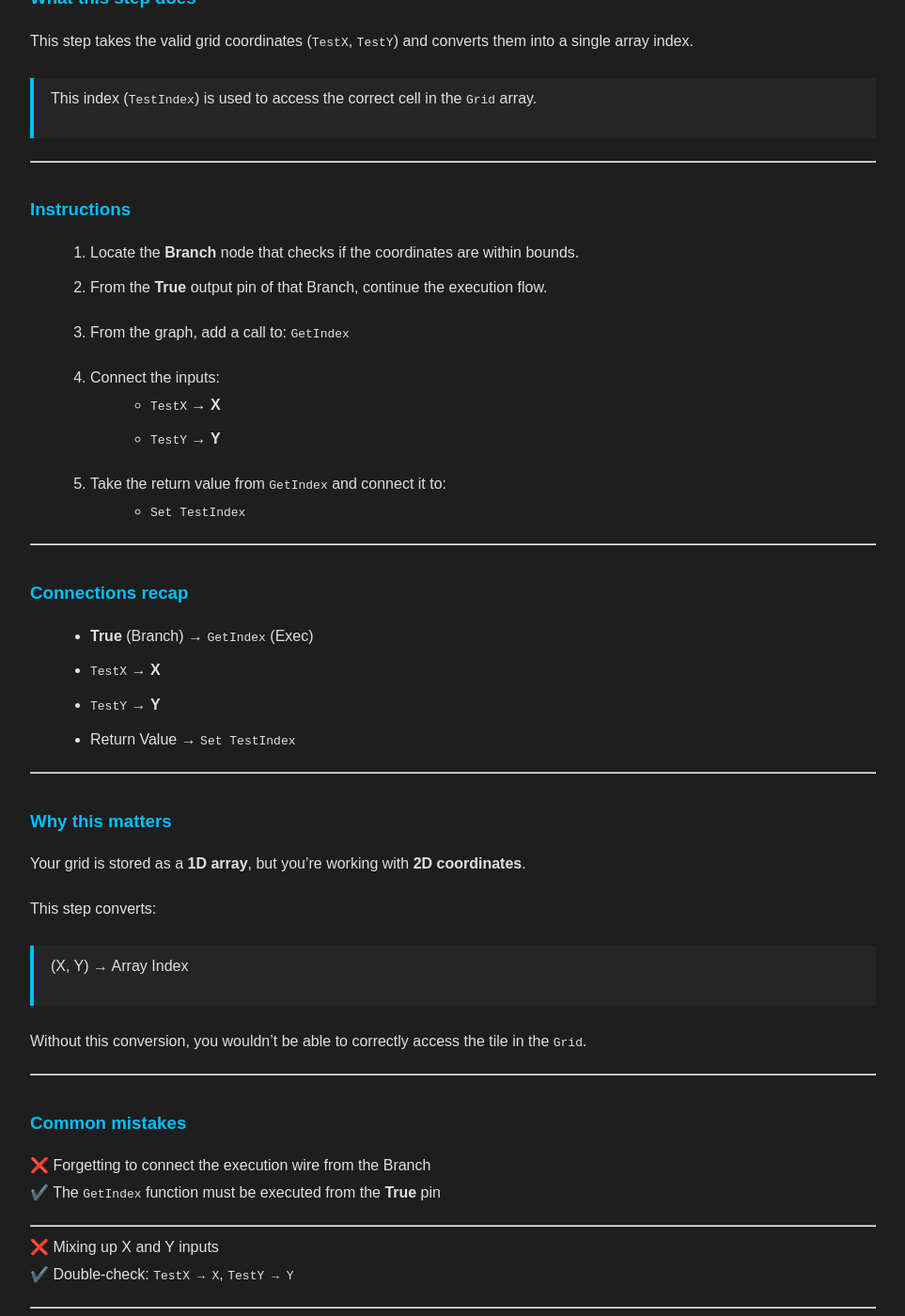
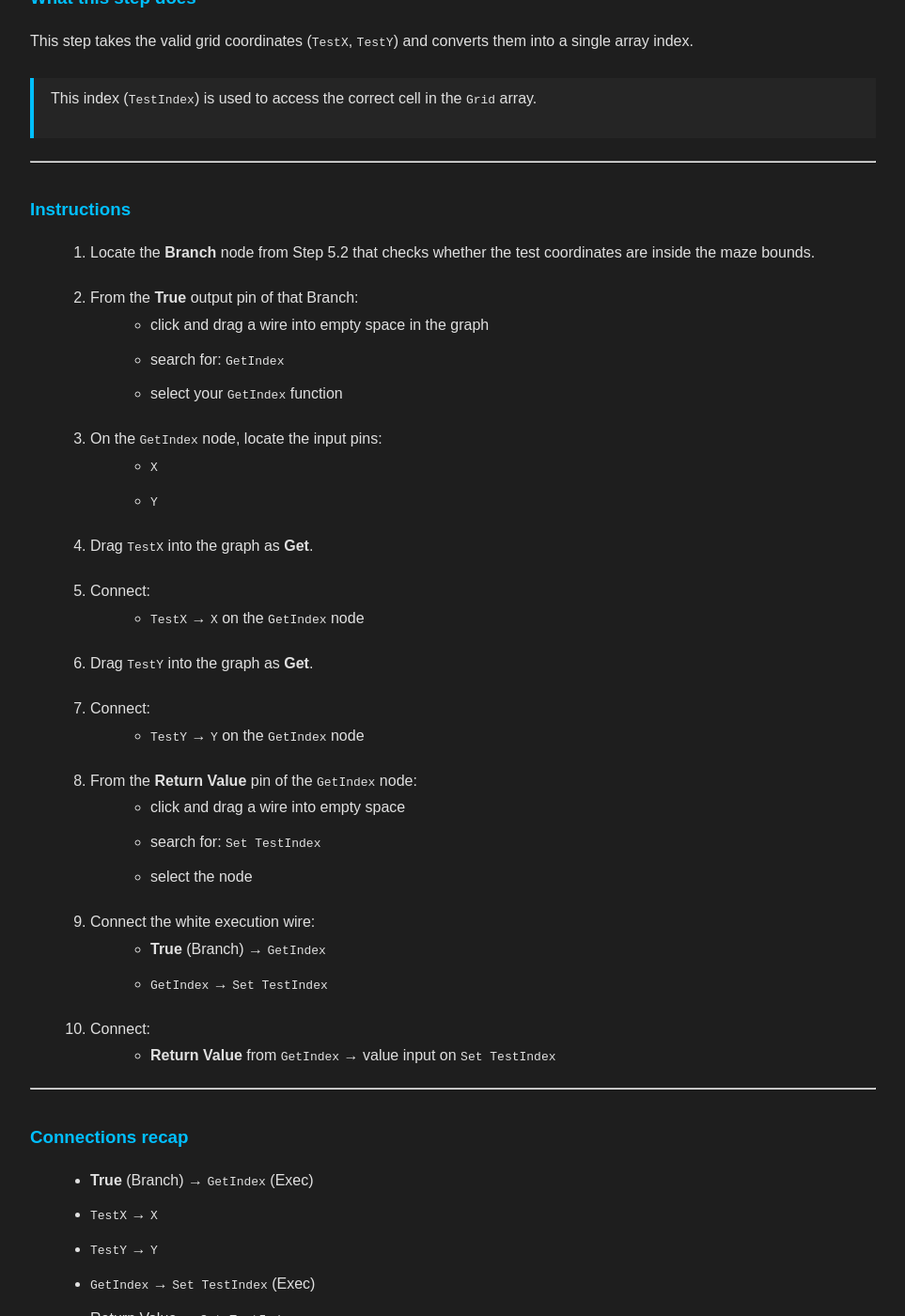
Before and after one commit to ScriptureExamined/NovawrightStudios, a Jekyll site: the page built from _posts/2025-08-02-UE5-Maze-Tutorial-using-Blueprints.md, in a window 1280 px wide and 1400 px high, scrolled down 46910 px. Shown: the whole window at 94% size, without its empty margins (158-1121 px from the left). Built offline with Jekyll 4.4.1, drawn with Linux system fonts in a browser that asks for light colours; some of the changed text lies outside the part shown.

Commit message:
Update UE5 Maze Tutorial

```diff
--- a/_posts/2025-08-02-UE5-Maze-Tutorial-using-Blueprints.md
+++ b/_posts/2025-08-02-UE5-Maze-Tutorial-using-Blueprints.md
@@ -1719,30 +1719,63 @@ This step takes the valid grid coordinates (`TestX`, `TestY`) and converts them
 
 ### Instructions
 
-1. Locate the **Branch** node that checks if the coordinates are within bounds.
-2. From the **True** output pin of that Branch, continue the execution flow.
-
-3. From the graph, add a call to:
-   `GetIndex`
-
-4. Connect the inputs:
-   - `TestX` → **X**
-   - `TestY` → **Y**
-
-5. Take the return value from `GetIndex` and connect it to:
-   - `Set TestIndex`
+1. Locate the **Branch** node from Step 5.2 that checks whether the test coordinates are inside the maze bounds.
+
+2. From the **True** output pin of that Branch:
+   - click and drag a wire into empty space in the graph
+   - search for:
+     `GetIndex`
+   - select your `GetIndex` function
+
+3. On the `GetIndex` node, locate the input pins:
+   - `X`
+   - `Y`
+
+4. Drag `TestX` into the graph as **Get**.
+
+5. Connect:
+   - `TestX` → `X` on the `GetIndex` node
+
+6. Drag `TestY` into the graph as **Get**.
+
+7. Connect:
+   - `TestY` → `Y` on the `GetIndex` node
+
+8. From the **Return Value** pin of the `GetIndex` node:
+   - click and drag a wire into empty space
+   - search for:
+     `Set TestIndex`
+   - select the node
+
+9. Connect the white execution wire:
+   - **True** (Branch) → `GetIndex`
+   - `GetIndex` → `Set TestIndex`
+
+10. Connect:
+    - **Return Value** from `GetIndex` → value input on `Set TestIndex`
 
 ---
 
 ### Connections recap
 
 - **True** (Branch) → `GetIndex` (Exec)
-- `TestX` → **X**
-- `TestY` → **Y**
+- `TestX` → `X`
+- `TestY` → `Y`
+- `GetIndex` → `Set TestIndex` (Exec)
 - Return Value → `Set TestIndex`
 
 ---
 
+### Execution flow
+
+Your white execution wires should now look like this:
+
+    Branch (True)
+        → GetIndex
+        → Set TestIndex
+
+---
+
 ### Why this matters
 
 Your grid is stored as a **1D array**, but you’re working with **2D coordinates**.
@@ -1751,24 +1784,23 @@ This step converts:
 
 > (X, Y) → Array Index
 
-Without this conversion, you wouldn’t be able to correctly access the tile in the `Grid`.
+Without this conversion, you would not be able to correctly access the tile in the `Grid`.
 
 ---
 
 ### Common mistakes
 
-❌ Forgetting to connect the execution wire from the Branch
-✔️ The `GetIndex` function must be executed from the **True** pin
-
----
+❌ Forgetting to create the `GetIndex` call from the Branch’s **True** pin
+✔️ Drag from **True** and add the `GetIndex` function
+
+❌ Forgetting the white execution wire into `Set TestIndex`
+✔️ `GetIndex` must flow into `Set TestIndex`
 
 ❌ Mixing up X and Y inputs
 ✔️ Double-check: `TestX → X`, `TestY → Y`
 
----
-
 ❌ Not storing the result
-✔️ You must use `Set TestIndex` or the value will be lost
+✔️ You must use `Set TestIndex` or the value will not be saved for the next step
 
 ---
 
@@ -1777,7 +1809,7 @@ Without this conversion, you wouldn’t be able to correctly access the tile in
 When the coordinates are valid:
 
 - `GetIndex` converts (`TestX`, `TestY`) into a single integer
-- That value is stored in `TestIndex`
+- that value is stored in `TestIndex`
 
 This index will be used in the next step to access the correct cell in the grid.
 
@@ -1805,44 +1837,116 @@ This step checks the `Visited` property of the tile at `TestIndex`.
 
 ---
 
+### Where this goes
+
+This step continues directly after Step 5.3.
+
+Your execution flow should now look like this:
+
+    Branch (Bounds Check True)
+        → GetIndex
+        → Set TestIndex
+        → (this step begins here)
+
+---
+
 ### Instructions
 
-1. Drag the `Grid` variable into the graph as **Get**.
-2. Drag off `Grid` and search for:
-   `Get (a copy)`
-3. Connect `TestIndex` to the **Index** input.
-
-   This retrieves the MazeCell at the position of `TestIndex`.
-
-4. Drag off the output of `Get (a copy)` and add:
-   `Break MazeCell`
-
-5. From the `Break MazeCell` node, locate the `Visited` output.
-
-6. Drag off `Visited` and add a:
-   `NOT` node
-
-   This flips the value:
-   - `Visited = True` → becomes `False`
-   - `Visited = False` → becomes `True`
-
-7. Add a **Branch** node.
-
-8. Connect:
-   - Output of `NOT` → **Condition** of the Branch
+#### Step 1 — Get the cell from the Grid array
+
+1. From the execution output of `Set TestIndex`:
+   - drag a wire into empty space
+   - search for:
+     `Get (a copy)`
+   - select the node
+
+2. Drag the `Grid` variable into the graph as **Get**.
+
+3. Connect:
+   - `Grid` → **Target Array** on the `Get (a copy)` node
+
+4. Drag `TestIndex` into the graph as **Get**.
+
+5. Connect:
+   - `TestIndex` → the input pin on `Get (a copy)`
+     (this pin may be labeled **Index** or **Dimension 1 Integer**)
+
+This retrieves the `MazeCell` at position `TestIndex`.
+
+---
+
+#### Step 2 — Break the MazeCell
+
+6. From the output of `Get (a copy)`:
+   - drag a wire into empty space
+   - search for:
+     `Break MazeCell`
+   - select the node
+
+This gives you access to the cell’s data (X, Y, Visited, IsWall).
+
+---
+
+#### Step 3 — Check the Visited value
+
+7. From the `Visited` output pin on `Break MazeCell`:
+   - drag a wire into empty space
+   - search for:
+     `NOT`
+   - select the Boolean **NOT** node
+
+This flips the value:
+
+- `Visited = True` → becomes `False`
+- `Visited = False` → becomes `True`
+
+---
+
+#### Step 4 — Add the Branch
+
+8. From the output of the `NOT` node:
+   - drag a wire into empty space
+   - search for:
+     `Branch`
+   - select the Branch node
+
+9. Connect the execution flow:
+   - `Set TestIndex` → `Branch`
+
+10. Connect:
+   - `NOT` output → **Condition** on the Branch
 
 ---
 
 ### Connections recap
 
-- `Grid` → `Get (a copy)`
-- `TestIndex` → **Index**
+- `Set TestIndex` → `Branch)` (Exec)
+- `Grid` → **Target Array**
+- `TestIndex` → **Index / Dimension 1 Integer**
 - Output → `Break MazeCell`
 - `Visited` → `NOT`
 - `NOT` → **Branch Condition**
 
 ---
 
+### Execution flow
+
+Your white execution wires should now look like this:
+
+    Set TestIndex
+        → Branch
+
+---
+
+### What this means
+
+The Branch will return:
+
+- **True** → the tile has **NOT** been visited (valid neighbor)
+- **False** → the tile has already been visited (skip it)
+
+---
+
 ### Why this matters
 
 Maze generation only works correctly if we avoid revisiting tiles.
@@ -1856,6 +1960,11 @@ If you skip this, your maze can loop back on itself and break the algorithm.
 ---
 
 ### Common mistakes
+
+❌ Forgetting to connect the execution wire into `Get (a copy)`
+✔️ The node must run as part of the execution flow
+
+---
 
 ❌ Forgetting to use `TestIndex` as the Index
 ✔️ Always use `TestIndex` to check the correct tile
@@ -1867,8 +1976,8 @@ If you skip this, your maze can loop back on itself and break the algorithm.
 
 ---
 
-❌ Using the wrong variable instead of `Grid`
-✔️ Make sure you're pulling from your main grid array
+❌ Not connecting `Get (a copy)` to the Branch execution
+✔️ The Branch must execute after retrieving the cell
 
 ---
 
@@ -1883,6 +1992,10 @@ If you skip this, your maze can loop back on itself and break the algorithm.
 - If the tile **has been visited**, the Branch returns **False**
 
 When the Branch is **True**, this tile can now be added as a valid neighbor in the next step.
+
+---
+
+> **Screenshot placeholder:** Insert image showing Set TestIndex → Get (a copy) → Break MazeCell → NOT → Branch
 
 ---
 
```
Also changed, not shown: assets/images/blog/Step 5.3.png, assets/images/blog/Step 5.4.png.
